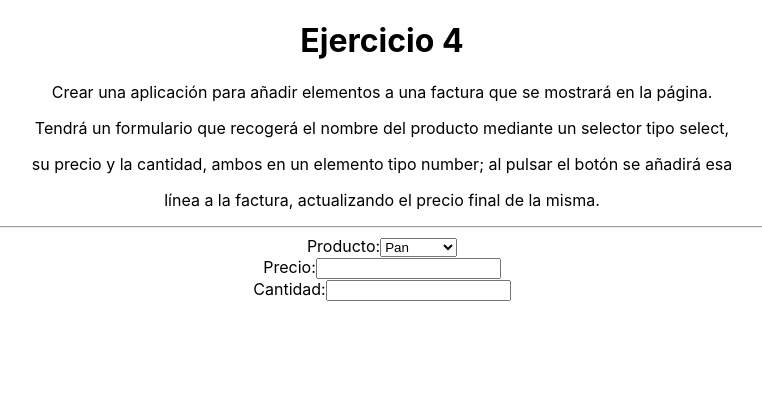
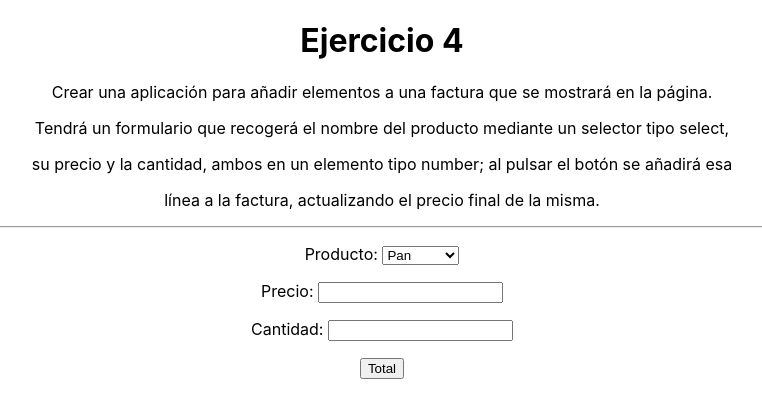
Before and after one commit to Ragontru/React3, a React (Create React App) app in the folder ejercicio4/: page / in a window 1280 px wide. Shown: the top 418 px of the page, without its empty margins (258-1020 px from the left). Built offline with nearby package versions, Linux system fonts and the light colour scheme.

Commit message:
Update EjercicioComponent.js

```diff
--- a/ejercicio4/src/components/EjercicioComponent.js
+++ b/ejercicio4/src/components/EjercicioComponent.js
@@ -11,33 +11,38 @@ class EjercicioComponent extends Component {
         return (
             <div>
                 <form onSubmit={this.totalArt}>
-                    <label>
-                        Producto:
-                <select>
+                    <p>
+                        <label>Producto: </label>
+                        <select>
                             <option value="pan">Pan</option>
                             <option value="leche">Leche</option>
                             <option value="nueces">Nueces</option>
                             <option value="manzana">Manzana</option>
                         </select>
-                        <br />
-                Precio:
-                    <input name="precio" type="number" />
-                        <br />
-                Cantidad:
-                    <input name="cantidad" type="number" />
-                        <br />
-                    </label>
+
+                    </p>
+                    <p>
+                        <label>Precio: </label>
+                        <input name="precio" type="number" />
+                    </p>
+                    <p>
+                        <label>Cantidad: </label>
+                        <input name="cant" type="number" />
+                    </p>
+                    <p>
+                        <input type="submit" value="Total"/>
+                    </p>
                 </form>
-            </div>
+            </div >
         );
     }
 
-    totalArt(event){
+    totalArt(event) {
         event.preventDefault();
-        const cant = parseInt(event.targer.cantidad.value);
-        const prec = parseInt(event.targer.precio.value);
-        const totalArtInd = cant * prec;
-        alert('El precio de '+cant+' es de '+totalArtInd);
+        const v1 = parseInt(event.target.precio.value);
+        const v2 = parseInt(event.target.cant.value);
+        const suma = v1 * v2;
+        alert('El total del ' + suma);
     }
 
 }
```
